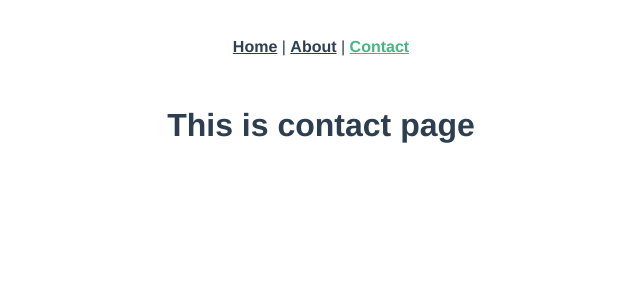
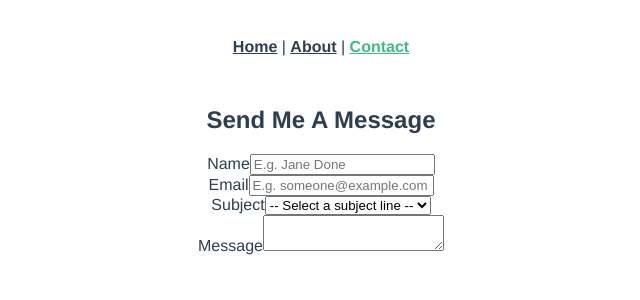
Before and after one commit to Jon-Mykal/personal-website, a Vue app: page /contact in a window 1280 px wide. Shown: the top 300 px of the page, without its empty margins (319-959 px from the left). Built offline with nearby package versions, Linux system fonts and the light colour scheme.

Commit message:
Add contact form

```diff
--- a/src/views/ContactView.vue
+++ b/src/views/ContactView.vue
@@ -1,5 +1,50 @@
 <template>
-  <div class="contact">
-    <h1>This is contact page</h1>
-  </div>
+  <section class="contact">
+    <h2>Send Me A Message</h2>
+    <form action="">
+      <section class="form-group">
+         <label for="">Name</label>
+         <input type="text" placeholder="E.g. Jane Done">
+      </section>
+      <section class="form-group">
+         <label for="">Email</label>
+         <input type="text" placeholder="E.g. someone@example.com">
+      </section>
+      <section class="form-group">
+         <label for="">Subject</label>
+         <select name="" id="">
+           <option v-for="(subject, index) in subjectLines" :key="index" :value="subject.value">
+             {{ subject.text }}
+           </option>
+         </select>
+      </section>
+      <section class="form-group">
+         <label for="message">Message</label>
+         <textarea name="message"></textarea>
+      </section>
+    </form>
+  </section>
 </template>
+
+<script>
+import { reactive, toRefs } from 'vue';
+
+export default {
+  setup() {
+    const pageData = reactive({
+      subjectLines : [
+        { text: "-- Select a subject line --", value:""},
+        { text: "Work Arrangement", value: "work" },
+        { text: "Freelance Project", value: "project"},
+        { text: "Other/General", value:"other"}
+      ]
+    });
+
+
+    return {...toRefs(pageData)}
+  }
+}
+</script>
+
+<style scoped>
+</style>
```
